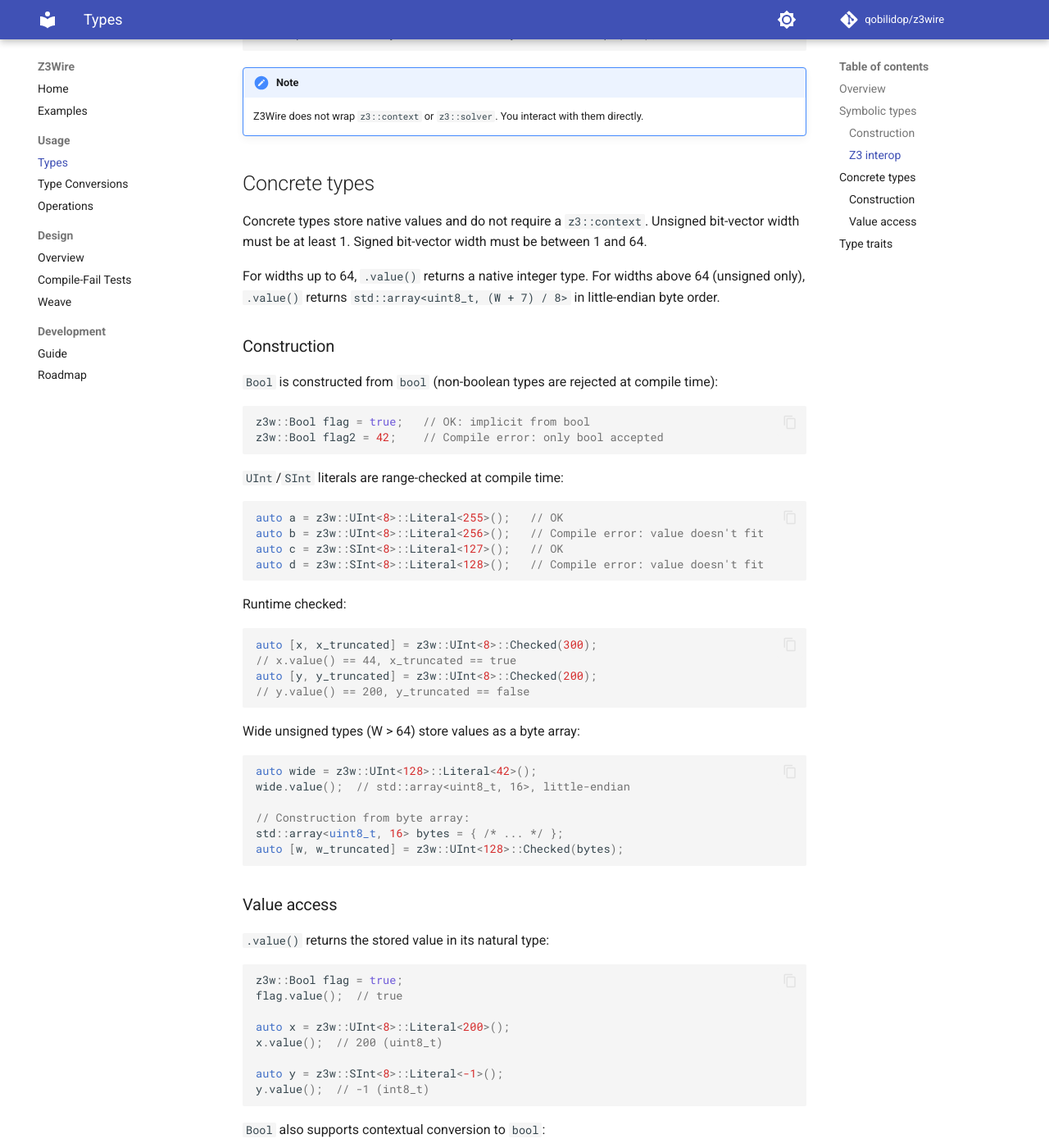
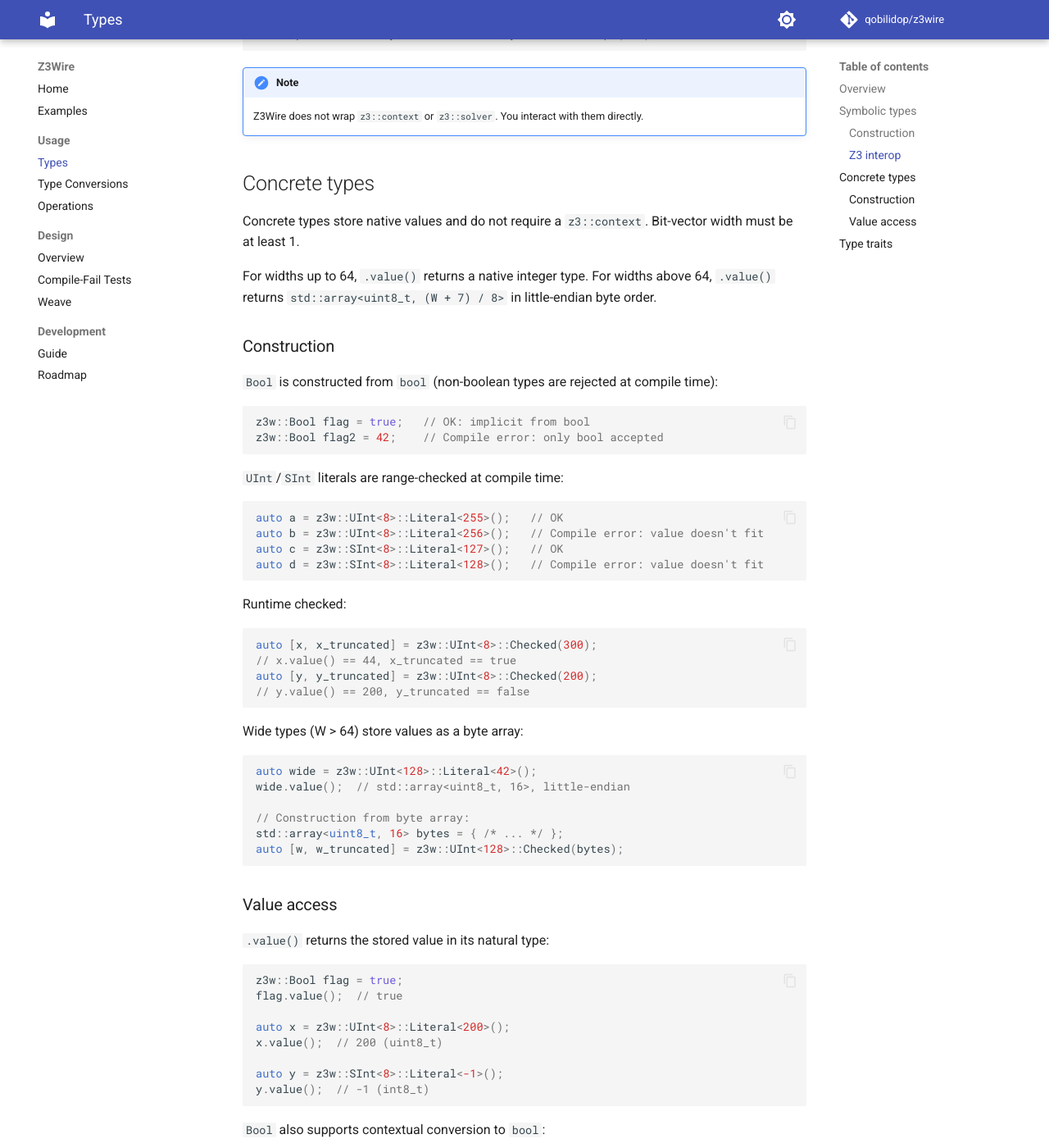
Before and after one commit to qobilidop/z3wire, an MkDocs documentation site: the page built from docs/usage/types.md, in a window 1280 px wide and 1400 px high, scrolled down 1479 px. Shown: the whole window at 82% size. Built offline with MkDocs 1.6.1 and Material for MkDocs 9.7.7, drawn with Linux system fonts in a browser that asks for light colours; comment, search, counter and statistics services are not loaded.

Commit message:
Support wide signed BitVec and simplify concrete equality
Remove the static_assert blocking SInt<W> for W > 64 - the wide byte-array
storage already works for both signed and unsigned.

Simplify concrete equality to require same type (same width and signedness),
replacing the previous cross-type narrow equality and separate wide unsigned
equality with a single same-type operator==. C++20 auto-derives != from ==.

Co-Authored-By: Claude Opus 4.6 (1M context) <noreply@anthropic.com>

````diff
--- a/docs/usage/types.md
+++ b/docs/usage/types.md
@@ -71,13 +71,12 @@ std::optional<z3w::SymBool> b = z3w::SymBool::FromExpr(raw);
 
 ## Concrete types
 
-Concrete types store native values and do not require a `z3::context`. Unsigned
-bit-vector width must be at least 1. Signed bit-vector width must be between 1
-and 64.
+Concrete types store native values and do not require a `z3::context`.
+Bit-vector width must be at least 1.
 
 For widths up to 64, `.value()` returns a native integer type. For widths above
-64 (unsigned only), `.value()` returns `std::array<uint8_t, (W + 7) / 8>` in
-little-endian byte order.
+64, `.value()` returns `std::array<uint8_t, (W + 7) / 8>` in little-endian byte
+order.
 
 ### Construction
 
@@ -107,7 +106,7 @@ auto [y, y_truncated] = z3w::UInt<8>::Checked(200);
 // y.value() == 200, y_truncated == false
 ```
 
-Wide unsigned types (W > 64) store values as a byte array:
+Wide types (W > 64) store values as a byte array:
 
 ```cpp
 auto wide = z3w::UInt<128>::Literal<42>();
````
Also changed, not shown: 4 other files.
